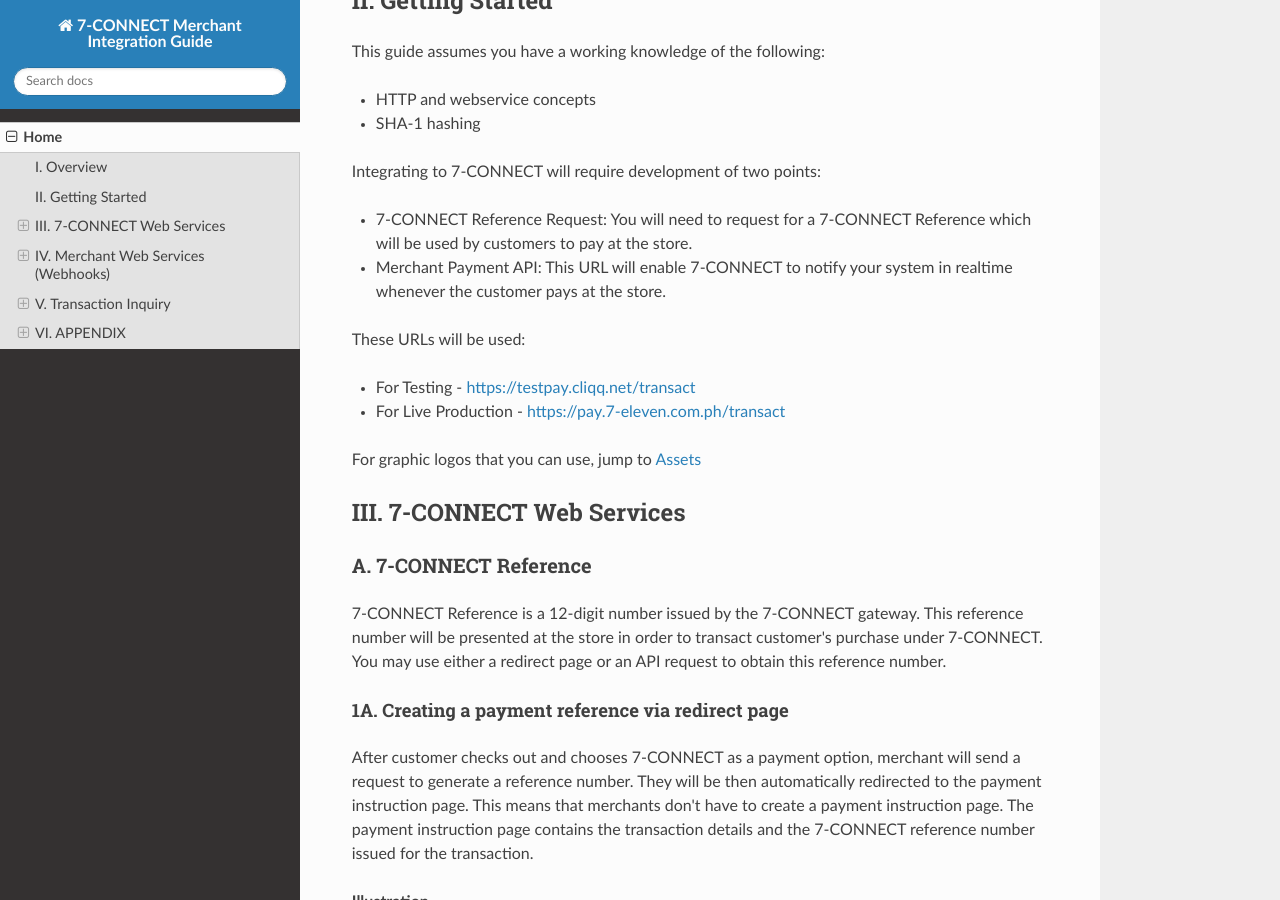
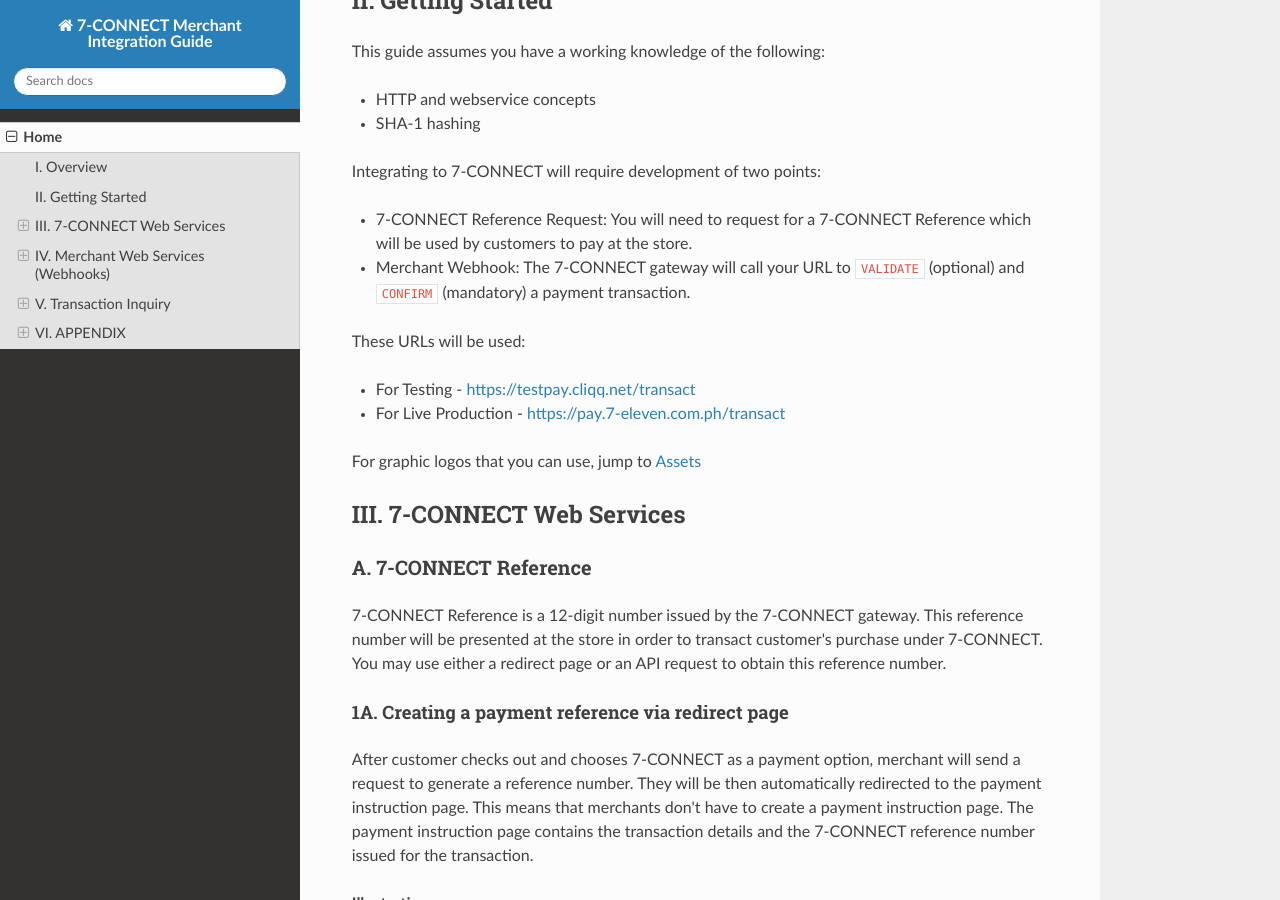
Before and after one commit to philseven/cliqq-pay, an MkDocs documentation site: the page built from docs/index.md, in a window 1280 px wide and 900 px high, scrolled down 969 px. Built offline with MkDocs 1.6.1, drawn with Linux system fonts in a browser that asks for light colours; nearby versions of some CDN libraries.

Commit message:
clean up more text

```diff
--- a/docs/index.md
+++ b/docs/index.md
@@ -34,7 +34,7 @@
 Integrating to 7-CONNECT will require development of two points:
 
 - 7-CONNECT Reference Request: You will need to request for a 7-CONNECT Reference which will be used by customers to pay at the store.
-- Merchant Payment API: This URL will enable 7-CONNECT to notify your system in realtime whenever the customer pays at the store.
+- Merchant Webhook: The 7-CONNECT gateway will call your URL to `VALIDATE` (optional) and `CONFIRM` (mandatory) a payment transaction.
 
 These URLs will be used:
 
```
